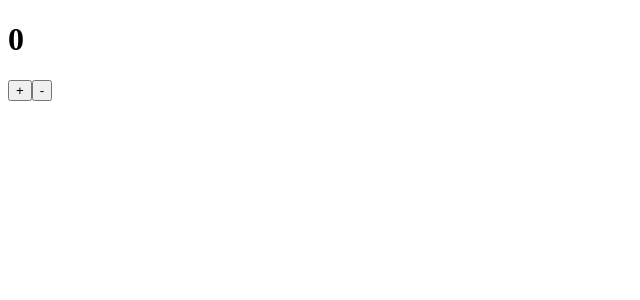
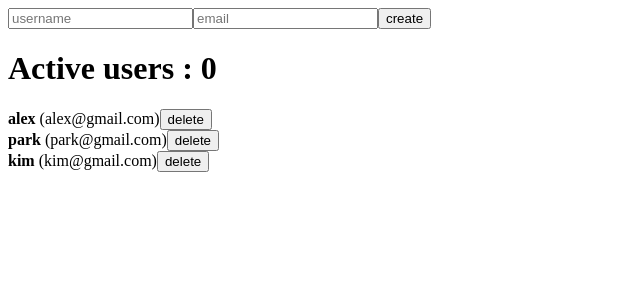
Before and after one commit to dnjscksdn98/React-Basic-Review, a React (Create React App) app: page / in a window 1280 px wide. Shown: the top 300 px of the page, without its empty margins (0-640 px from the left). Built offline with nearby package versions, Linux system fonts and the light colour scheme.

Commit message:
Update : useReducer

```diff
--- a/src/App.js
+++ b/src/App.js
@@ -1,85 +1,66 @@
-import React, { useState, useRef } from "react";
+import React, { useReducer, useCallback, useRef } from "react";
 
-import Counter from "./components/Counter";
 import UserList from "./components/UserList";
 import CreateUser from "./components/CreateUser";
 import CountActiveUsers from "./components/CountActiveUsers";
 
+import reducer from "./store/reducers/users";
+import { change, create, toggle, remove } from "./store/actions/users";
+
+const initialState = {
+  inputs: {
+    username: "",
+    email: ""
+  },
+  users: [
+    {
+      id: 1,
+      username: "alex",
+      email: "alex@gmail.com",
+      active: false
+    },
+    {
+      id: 2,
+      username: "park",
+      email: "park@gmail.com",
+      active: false
+    },
+    {
+      id: 3,
+      username: "kim",
+      email: "kim@gmail.com",
+      active: false
+    }
+  ]
+};
+
 function App() {
-  // const [inputs, setInputs] = useState({
-  //   username: "",
-  //   email: ""
-  // });
-  // const { username, email } = inputs;
+  const [state, dispatch] = useReducer(reducer, initialState);
+  const { users } = state;
+  const { username, email } = state.inputs;
+  const nextId = useRef(4);
 
-  // const [users, setUsers] = useState([
-  //   {
-  //     id: 1,
-  //     username: "alex",
-  //     email: "alex@gmail.com",
-  //     active: false
-  //   },
-  //   {
-  //     id: 2,
-  //     username: "park",
-  //     email: "park@gmail.com",
-  //     active: false
-  //   },
-  //   {
-  //     id: 3,
-  //     username: "kim",
-  //     email: "kim@gmail.com",
-  //     active: false
-  //   }
-  // ]);
+  const handleChange = useCallback(event => {
+    const { name, value } = event.target;
+    dispatch(change(name, value));
+  }, []);
 
-  // // useRef로 컴포넌트 안에 변수 만들기
-  // // 컴포넌트가 리랜더링 되도 값이 변하지 않음
-  // // nextId.current == 4
-  // const nextId = useRef(4);
+  const handleCreate = useCallback(() => {
+    dispatch(create(nextId, username, email));
+    nextId.current += 1;
+  }, [username, email]);
 
-  // const handleCreate = () => {
-  //   const newUser = {
-  //     id: nextId.current,
-  //     username,
-  //     email
-  //   };
-  //   // 배열에서의 항목 추가(spread)
-  //   setUsers([...users, newUser]);
+  const handleToggle = useCallback(id => {
+    dispatch(toggle(id));
+  }, []);
 
-  //   // // 배열에서의 항목 추가(concat)
-  //   // setUsers(users.concat(newUser));
-
-  //   setInputs({
-  //     username: "",
-  //     email: ""
-  //   });
-  //   nextId.current += 1;
-  // };
-
-  // const handleChange = event => {
-  //   const { name, value } = event.target;
-  //   setInputs({
-  //     ...inputs,
-  //     [name]: value
-  //   });
-  // };
-
-  // const handleRemove = id => {
-  //   setUsers(users.filter(user => user.id !== id));
-  // };
-
-  // const handleToggle = id => {
-  //   setUsers(
-  //     users.map(user =>
-  //       user.id === id ? { ...user, active: !user.active } : user
-  //     )
-  //   );
-  // };
+  const handleRemove = useCallback(id => {
+    dispatch(remove(id));
+  }, []);
 
   return (
     <React.Fragment>
-      {/* <CreateUser
+      <CreateUser
         username={username}
         email={email}
         handleChange={handleChange}
@@ -88,10 +69,9 @@ function App() {
       <CountActiveUsers users={users} />
       <UserList
         users={users}
+        handleToggle={handleToggle}
         handleRemove={handleRemove}
-        handleToggle={handleToggle}
-      /> */}
-      <Counter />
+      />
     </React.Fragment>
   );
 }
--- a/src/components/User.js
+++ b/src/components/User.js
@@ -1,4 +1,4 @@
-import React, { useEffect } from "react";
+import React from "react";
 
 function User(props) {
   const { user, handleRemove, handleToggle } = props;
@@ -30,9 +30,9 @@ function User(props) {
   //   }, [user]);
 
   // 랜더링 될때마다 실행됨
-  useEffect(() => {
-    console.log(user);
-  });
+  // useEffect(() => {
+  //   console.log(user);
+  // });
 
   return (
     <React.Fragment>
--- a/src/store/actions/actionTypes.js
+++ b/src/store/actions/actionTypes.js
@@ -1,2 +1,7 @@
 export const INCREMENT = "INCREMENT";
 export const DECREMENT = "DECREMENT";
+
+export const CHANGE_INPUT = "CHANGE_INPUT";
+export const CREATE_USER = "CREATE_USER";
+export const TOGGLE_USER = "TOGGLE_USER";
+export const REMOVE_USER = "REMOVE_USER";
--- /dev/null
+++ b/src/store/actions/users.js
@@ -0,0 +1,39 @@
+import {
+  CHANGE_INPUT,
+  CREATE_USER,
+  TOGGLE_USER,
+  REMOVE_USER
+} from "./actionTypes";
+
+export function change(name, value) {
+  return {
+    type: CHANGE_INPUT,
+    name,
+    value
+  };
+}
+
+export function create(nextId, username, email) {
+  return {
+    type: CREATE_USER,
+    user: {
+      id: nextId.current,
+      username,
+      email
+    }
+  };
+}
+
+export function toggle(id) {
+  return {
+    type: TOGGLE_USER,
+    id
+  };
+}
+
+export function remove(id) {
+  return {
+    type: REMOVE_USER,
+    id
+  };
+}
--- /dev/null
+++ b/src/store/reducers/users.js
@@ -0,0 +1,63 @@
+import {
+  CHANGE_INPUT,
+  CREATE_USER,
+  TOGGLE_USER,
+  REMOVE_USER
+} from "../actions/actionTypes";
+
+function change(state, action) {
+  return {
+    ...state,
+    inputs: {
+      ...state.inputs,
+      [action.name]: action.value
+    }
+  };
+}
+
+function create(state, action) {
+  return {
+    inputs: {
+      username: "",
+      email: ""
+    },
+    users: state.users.concat(action.user)
+  };
+}
+
+function toggle(state, action) {
+  return {
+    ...state,
+    users: state.users.map(user =>
+      user.id === action.id ? { ...user, active: !user.active } : user
+    )
+  };
+}
+
+function remove(state, action) {
+  return {
+    ...state,
+    users: state.users.filter(user => user.id !== action.id)
+  };
+}
+
+function reducer(state, action) {
+  switch (action.type) {
+    case CHANGE_INPUT:
+      return change(state, action);
+
+    case CREATE_USER:
+      return create(state, action);
+
+    case TOGGLE_USER:
+      return toggle(state, action);
+
+    case REMOVE_USER:
+      return remove(state, action);
+
+    default:
+      return state;
+  }
+}
+
+export default reducer;
```
